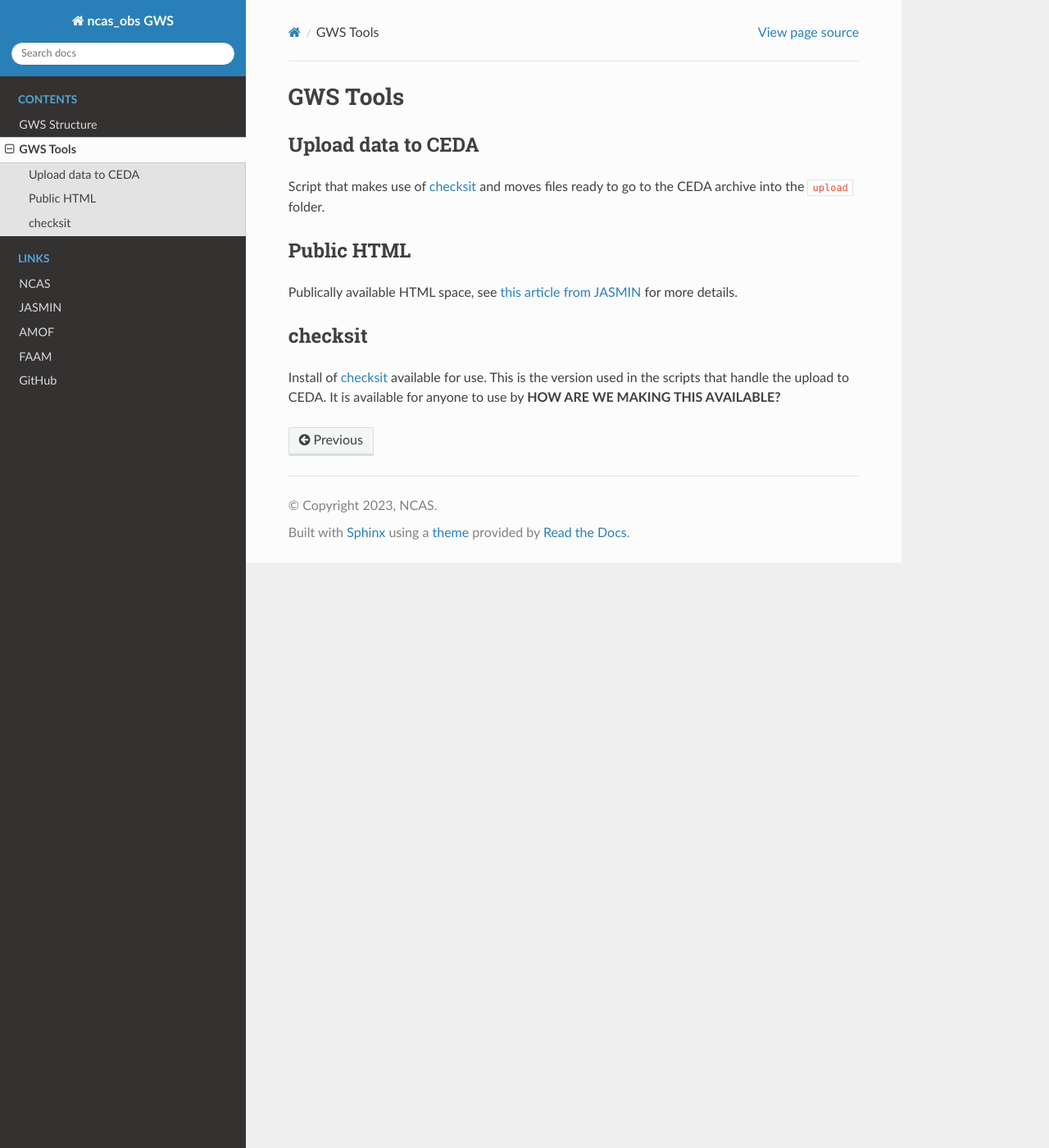
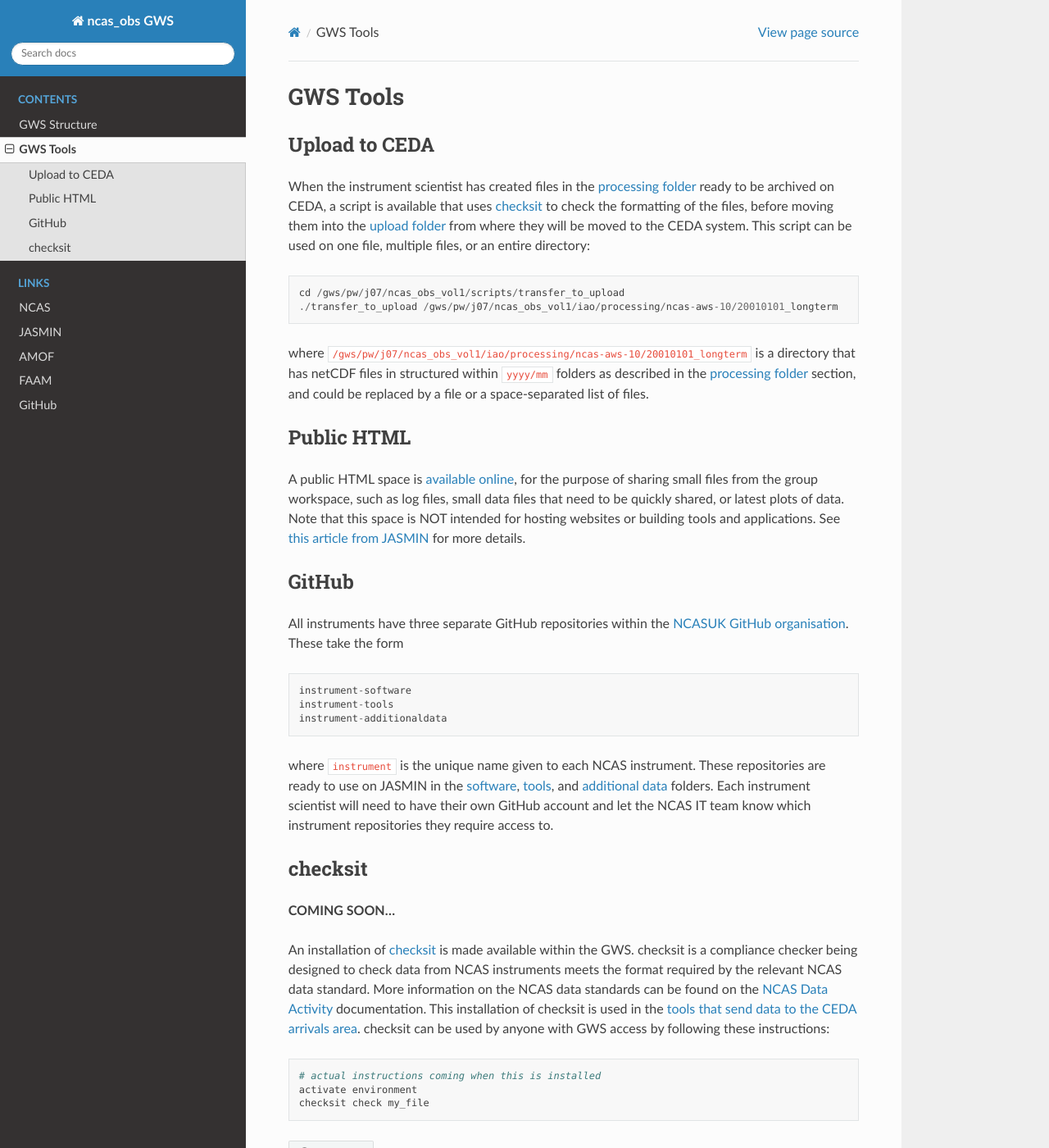
Before and after one commit to ncasuk/ncas_obs_gws_docs, a Sphinx documentation site: the page built from docs/source/tools.rst, in a window 1280 px wide and 1400 px high. Shown: the whole window at 82% size. Built offline with Sphinx 7.4.7 and the Read the Docs theme 2.0.0, drawn with Linux system fonts in a browser that asks for light colours.

Commit message:
More text added

```diff
--- a/docs/source/tools.rst
+++ b/docs/source/tools.rst
@@ -1,20 +1,56 @@
 GWS Tools
 =========
 
-Upload data to CEDA
--------------------
-Script that makes use of checksit_ and moves files ready to go to the CEDA archive into the ``upload`` folder.
+.. _upload to ceda paragraph:
 
+Upload to CEDA
+--------------
+When the instrument scientist has created files in the :ref:`processing folder <processing folder paragraph>` ready to be archived on CEDA, a script is available that uses :ref:`checksit <checksit paragraph>` to check the formatting of the files, before moving them into the :ref:`upload folder <upload folder paragraph>` from where they will be moved to the CEDA system. This script can be used on one file, multiple files, or an entire directory::
+
+  cd /gws/pw/j07/ncas_obs_vol1/scripts/transfer_to_upload
+  ./transfer_to_upload /gws/pw/j07/ncas_obs_vol1/iao/processing/ncas-aws-10/20010101_longterm
+
+where ``/gws/pw/j07/ncas_obs_vol1/iao/processing/ncas-aws-10/20010101_longterm`` is a directory that has netCDF files in structured within ``yyyy/mm`` folders as described in the :ref:`processing folder <processing folder paragraph>` section, and could be replaced by a file or a space-separated list of files.
+
+
+.. _public html paragraph:
 
 Public HTML
 -----------
-Publically available HTML space, see `this article from JASMIN`_ for more details.
+A public HTML space is `available online`_, for the purpose of sharing small files from the group workspace, such as log files, small data files that need to be quickly shared, or latest plots of data. Note that this space is NOT intended for hosting websites or building tools and applications. See `this article from JASMIN`_ for more details.
 
+
+
+.. _github paragraph:
+
+GitHub
+------
+All instruments have three separate GitHub repositories within the `NCASUK GitHub organisation`_. These take the form
+::
+
+  instrument-software
+  instrument-tools
+  instrument-additionaldata
+
+where ``instrument`` is the unique name given to each NCAS instrument. These repositories are ready to use on JASMIN in the :ref:`software <software folder paragraph>`, :ref:`tools <tools folder paragraph>`, and :ref:`additional data <additionaldata folder paragraph>` folders. Each instrument scientist will need to have their own GitHub account and let the NCAS IT team know which instrument repositories they require access to.
+
+
+.. _checksit paragraph:
 
 checksit
 --------
-Install of checksit_ available for use. This is the version used in the scripts that handle the upload to CEDA. It is available for anyone to use by **HOW ARE WE MAKING THIS AVAILABLE?**
+**COMING SOON...**
+
+An installation of checksit_ is made available within the GWS. checksit is a compliance checker being designed to check data from NCAS instruments meets the format required by the relevant NCAS data standard. More information on the NCAS data standards can be found on the `NCAS Data Activity`_ documentation. This installation of checksit is used in the :ref:`tools that send data to the CEDA arrivals area<upload to ceda paragraph>`. checksit can be used by anyone with GWS access by following these instructions::
+
+  # actual instructions coming when this is installed
+  activate environment
+  checksit check my_file
+
 
 
 .. _checksit: https://checksit.readthedocs.io
 .. _this article from JASMIN: https://help.jasmin.ac.uk/article/202-share-gws-data-via-http
+.. _available online: https://gws-access.jasmin.ac.uk/public/ncas_obs/
+.. _NCASUK GitHub organisation: https://github.com/ncasuk
+.. _NCAS Data Activity: https://sites.google.com/ncas.ac.uk/ncasobservations/home/data-project/
```
Also changed, not shown: docs/source/structure.rst (+29 -0 lines).
